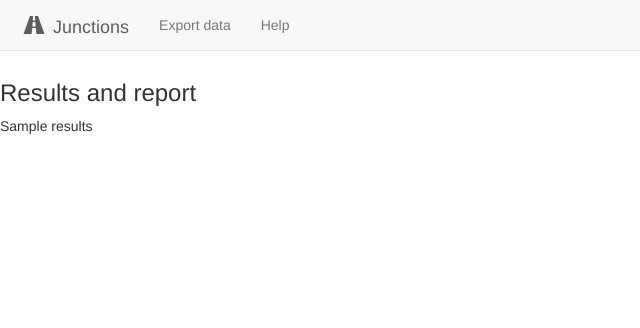
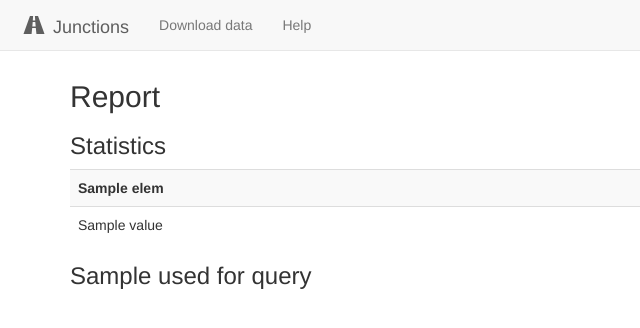
Before and after one commit to jankovicgd/intersections-web, a Flask app: template templates/results.html in a window 1280 px wide. Shown: the top 328 px of the page, without its empty margins (0-640 px from the left). Run offline with Flask 2, Linux system fonts and the light colour scheme; the template is opened without the code that fills it: most values are stand-ins (such as "Sample title", 1, 10 or a date in 2020); parts of the project's set-up code (start-up, migrations or seed data) failed here and were passed over; some libraries are stand-ins or nearby versions.

Commit message:
version 2

```diff
--- a/app.py
+++ b/app.py
@@ -1,12 +1,31 @@
 import os
 import psycopg2
+import psycopg2.extras
 from flask import Flask, request, session, g, redirect, url_for, abort, \
-     render_template, flash
+     render_template, flash, Response, Session, send_file
+import json
+import csv
+from glob import glob
+from os.path import expanduser
 
-app=Flask(__name__)
-app.config.from_object('config')
+def create_csv(data, desc):
+    """ returns (file_basename, server_path, file_size) """
+    file_basename = 'output.csv'
+    server_path = ''
+    w_file = open(server_path+file_basename,'w')
+    w_file.write(','.join(desc)+'\n')
 
-def mainquery(selection, features, xtentPoly, extent):
+    for row in data:
+        row_as_string = str(row)
+        w_file.write(row_as_string[1:-1] + '\n') ## row_as_string[1:-1] because row is a tuple
+
+    w_file.close()
+
+    w_file = open(server_path+file_basename,'r')
+    file_size = len(w_file.read())
+    return file_basename, server_path, file_size
+
+def mainQuery(selection, features, xtentPoly, extent):
     conn = psycopg2.connect(app.config['DATABASE'])
     cur = conn.cursor()
 
@@ -18,9 +37,53 @@ def mainquery(selection, features, xtentPoly, extent):
         extent = list(map(float, extent))
         cur.execute("SELECT * FROM junctions WHERE ST_Contains(ST_Transform(ST_MakeEnvelope(%s,%s,%s,%s,3857), 4326), geom)", (extent[0],extent[1],extent[2],extent[3],))
 
-    results = cur.fetchall()
+    ans = cur.fetchall()
+    description = cur.description
+    columns = []
+    for column in description:
+        columns.append(column[0])
+    csv1 = create_csv(ans, columns)
+    cur.close()
     conn.close()
-    return results
+    return csv1, ans
+
+def statisticQuery(selection, features, xtentPoly, extent):
+    conn = psycopg2.connect(app.config['DATABASE'])
+    cur = conn.cursor(cursor_factory = psycopg2.extras.RealDictCursor)
+
+    if xtentPoly == 'polygon':
+        cur.execute("\
+            SELECT num_ways, COUNT(num_ways), round(AVG(delta)::numeric, 2) AS avg_delta, round(AVG(delta_t)::numeric, 2) AS avg_delta_t \
+            FROM junctions \
+            WHERE ST_Contains(ST_Transform(ST_GeomFromText(%s, 3857), 4326), geom) \
+            GROUP BY num_ways \
+            ORDER BY num_ways", (features,))
+
+    elif xtentPoly == 'extent':
+        extent = extent.split(",")
+        extent = list(map(float, extent))
+        cur.execute("\
+        SELECT num_ways, COUNT(num_ways), round(AVG(delta)::numeric, 2) AS avg_delta, round(AVG(delta_t)::numeric, 2) AS avg_delta_t \
+        FROM junctions \
+        WHERE ST_Contains(ST_Transform(ST_MakeEnvelope(%s,%s,%s,%s,3857), 4326), geom) \
+        GROUP BY num_ways \
+        ORDER BY num_ways", (extent[0],extent[1],extent[2],extent[3],))
+
+    ans = cur.fetchall()
+    description = cur.description
+    columns = []
+    for column in description:
+        columns.append(column[0])
+    cur.close()
+    conn.close()
+    return ans, columns
+
+def resultCreate(statquery):
+    pass
+
+app = Flask(__name__)
+#sess = Session()
+app.config.from_object('config')
 
 @app.route('/', methods=['GET', 'POST'])
 def home():
@@ -30,12 +93,20 @@ def home():
         xtentPoly = request.form['xtentpoly']
         extent = request.form['sizeextent']
         print(selection, features, xtentPoly, extent)
-        results = mainquery(selection, features, xtentPoly, extent)
-        return render_template("results.html", results=json.dumps(results))
+        csvfile, results = mainQuery(selection, features, xtentPoly, extent)
+        statresults, columns = statisticQuery(selection, features, xtentPoly, extent)
+        session['csvfile'] = csvfile
+        return render_template("results.html", xtentPoly=xtentPoly, polygon=features, sizeextent=extent, statresults=statresults, columns=columns)
     else:
         return render_template("index.html")
 
-
-
+@app.route("/getCSV")
+def getCSV():
+    csvfile = session.get('csvfile', None)
+    print(csvfile[2])
+    return send_file(csvfile[0], mimetype='text/csv')
 if __name__ == "__main__":
-    app.run(debug=True)
+    app.secret_key = app.config['SECRET_KEY']
+    app.config['SESSION_TYPE'] = 'filesystem'
+    app.debug = app.config['DEBUG']
+    app.run()
--- a/static/js/main.js
+++ b/static/js/main.js
@@ -61,6 +61,12 @@ $(document).ready(function() {
     }
     zoomToResult(dataSearched.boundingbox);
   });
+
+
+  var navMain = $("#nav-main");
+  navMain.on("click", "a", null, function () {
+    navMain.collapse('hide');
+  });
 });
 
 var dataSearched;
--- /dev/null
+++ b/static/js/results.js
@@ -0,0 +1,4 @@
+var navMain = $("#nav-main");
+navMain.on("click", "a", null, function () {
+  navMain.collapse('hide');
+});
--- a/templates/results.html
+++ b/templates/results.html
@@ -23,11 +23,13 @@
     <title>Results</title>
   </head>
   <body>
+
+    <!-- Nav bar -->
     <nav class="navbar navbar-default navbar-fixed-top">
       <div class="container-fluid">
         <!-- Brand and toggle get grouped for better mobile display -->
         <div class="navbar-header">
-          <button type="button" class="navbar-toggle collapsed" data-toggle="collapse" data-target="#bs-example-navbar-collapse-1" aria-expanded="false">
+          <button type="button" class="navbar-toggle collapsed" data-toggle="collapse" data-target="#nav-main" aria-expanded="false">
             <span class="sr-only">Toggle navigation</span>
             <span class="icon-bar"></span>
             <span class="icon-bar"></span>
@@ -37,24 +39,50 @@
         </div>
 
         <!-- Collect the nav links, forms, and other content for toggling -->
-        <div class="collapse navbar-collapse" id="bs-example-navbar-collapse-1">
+        <div class="collapse navbar-collapse" id="nav-main">
           <ul class="nav navbar-nav">
-            <li><a href="#" id="clear">Export data</a></li>
-            <li><a href="#" data-toggle="modal" data-target="#myModal">Help</a></li>
+            <li><a href="{{ url_for('getCSV') }}" id="clear">Download data</a></li>
+            <li><a href="#" data-toggle="modal" data-target="#myModalHelp">Help</a></li>
           </ul>
         </div>
       </div>
     </nav>
 
-    <!-- Content should go here -->
     <div class="res-wrap">
-      <h3>Results and report</h3>
-      {{results}}
+      <div class="container">
+        <div class="row">
+          <div class="col-lg-12">
+            <h2>Report</h2>
+            <h3>Statistics</h3>
+
+            <table class="table table-striped table-hover">
+              <tr>
+                {% for elem in columns: %}
+                  <th>{{ elem }}</th>
+                {% endfor %}
+              </tr>
+              {% for dict in statresults: %}
+              <tr>
+                {% for key, value in dict.items(): %}
+                  <td>{{value}}</td>
+                {% endfor %}
+              </tr>
+              {% endfor %}
+            </table>
+
+            <h3>{{xtentPoly.title()}} used for query</h3>
+            {% if xtentPoly == 'polygon': %}
+            {{ polygon }}
+            {% elif xtentPoly == 'extent': %}
+            {{ sizeextent }}
+            {% endif %}
+          </div>
+        </div>
+      </div>
     </div>
 
     <!-- Help Modal -->
-    <!-- Modal -->
-    <div class="modal fade" id="myModal" tabindex="-1" role="dialog" aria-labelledby="myModalLabel">
+    <div class="modal fade" id="myModalHelp" tabindex="-1" role="dialog" aria-labelledby="myModalLabel">
       <div class="modal-dialog" role="document">
         <div class="modal-content">
           <div class="modal-header">
@@ -62,7 +90,7 @@
             <h4 class="modal-title" id="myModalLabel">Help</h4>
           </div>
           <div class="modal-body">
-            Instructions
+            Additional help with results
           </div>
           <div class="modal-footer">
             <button type="button" class="btn btn-default" data-dismiss="modal">Close</button>
@@ -70,5 +98,21 @@
         </div>
       </div>
     </div>
+
+  <!-- Scripts -->
+    <script
+        src="https://code.jquery.com/jquery-3.2.1.min.js"
+        integrity="sha256-hwg4gsxgFZhOsEEamdOYGBf13FyQuiTwlAQgxVSNgt4="
+        crossorigin="anonymous">
+    </script>
+    <script
+        src="https://maxcdn.bootstrapcdn.com/bootstrap/3.3.7/js/bootstrap.min.js"
+        charset="utf-8">
+    </script>
+    <script
+        src="{{ url_for('static', filename='js/results.js') }}"
+        charset="utf-8">
+    </script>
+
   </body>
 </html>
```
Also changed, not shown: templates/index.html (+4 -10 lines), 1 other file.
